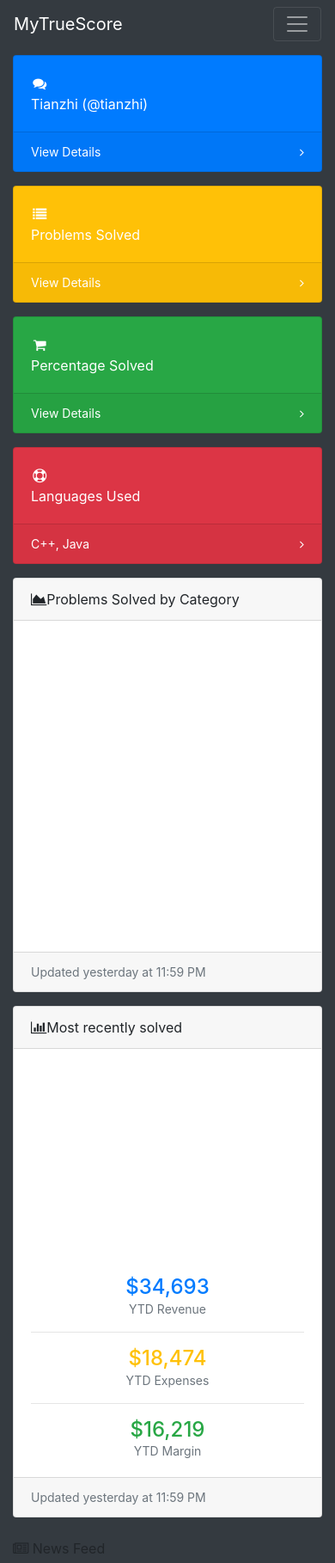
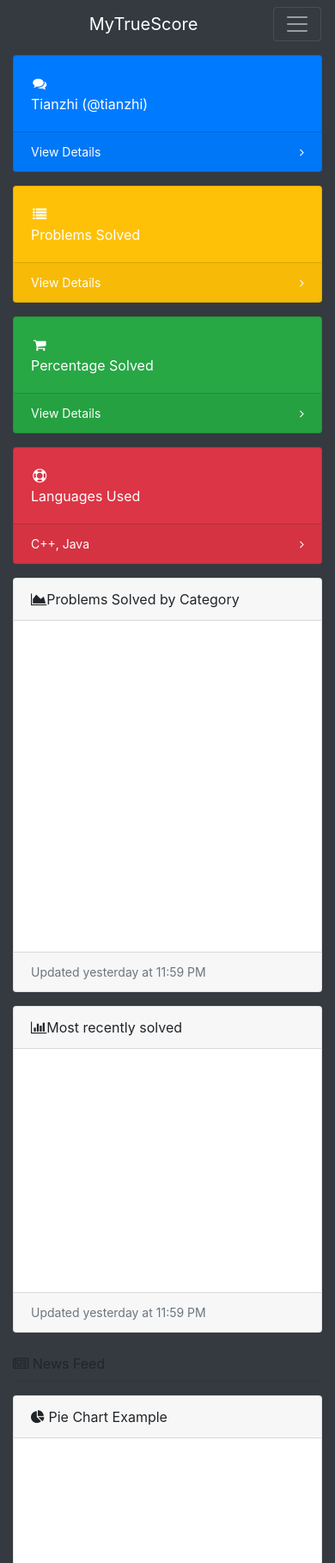
Before and after one commit to garyscary/myTrueScore, a Django app: template mysite/mytruescore/templates/dashboard.html in a window 390 px wide; the page is wider, and only the part inside the window is pictured. Shown: the top 1818 px of that part at 86% size. Run offline with Django 3.2, Linux system fonts and the light colour scheme; the template is opened without the code that fills it, so the values that code supplies are empty; a map, chart or similar area stays blank; some libraries are stand-ins or nearby versions.

Commit message:
MOD: minor changes in UI

```diff
--- a/mysite/mytruescore/templates/dashboard.html
+++ b/mysite/mytruescore/templates/dashboard.html
@@ -27,6 +27,8 @@
   <link href="vendor/datatables/dataTables.bootstrap4.css" rel="stylesheet">
   <!-- Custom styles for this template-->
   <link href="css/sb-admin.css" rel="stylesheet">
+  <script src="vendor/chart.js/Chart.min.js"></script>
+  <script src="js/sb-admin-charts.min.js"></script>
 </head>
 
 <body class="fixed-nav sticky-footer bg-dark sidenav-toggled" id="page-top">{% load staticfiles %}
@@ -43,7 +45,7 @@
   <meta name="viewport" content="width=device-width, initial-scale=1, shrink-to-fit=no">
   <meta name="description" content="">
   <meta name="author" content="">
-  <title>SB Admin - Start Bootstrap Template</title>
+  <title>MyTrueScore</title>
   <!-- Bootstrap core CSS-->
   <link href="vendor/bootstrap/css/bootstrap.min.css" rel="stylesheet">
   <!-- Custom fonts for this template-->
@@ -58,12 +60,11 @@
 
   <!-- Navigation-->
   <nav class="navbar navbar-expand-lg navbar-dark bg-dark fixed-top" id="mainNav">
-    <a class="navbar-brand" href="index.html">MyTrueScore</a>
+    <a class="navbar-brand"><div style="color: white;">MyTrueScore</a></div>
     <button class="navbar-toggler navbar-toggler-right" type="button" data-toggle="collapse" data-target="#navbarResponsive" aria-controls="navbarResponsive" aria-expanded="false" aria-label="Toggle navigation">
       <span class="navbar-toggler-icon"></span>
     </button>
     <div class="collapse navbar-collapse" id="navbarResponsive">
-
       <ul class="navbar-nav sidenav-toggler">
         <li class="nav-item">
           <a class="nav-link text-center" id="sidenavToggler">
@@ -72,33 +73,6 @@
         </li>
       </ul>
       <ul class="navbar-nav ml-auto">
-        <li class="nav-item dropdown">
-
-          <div class="dropdown-menu" aria-labelledby="messagesDropdown">
-            <h6 class="dropdown-header">New Messages:</h6>
-            <div class="dropdown-divider"></div>
-            <a class="dropdown-item" href="#">
-              <strong>David Miller</strong>
-              <span class="small float-right text-muted">11:21 AM</span>
-              <div class="dropdown-message small">Hey there! This new version of SB Admin is pretty awesome! These messages clip off when they reach the end of the box so they don't overflow over to the sides!</div>
-            </a>
-            <div class="dropdown-divider"></div>
-            <a class="dropdown-item" href="#">
-              <strong>Jane Smith</strong>
-              <span class="small float-right text-muted">11:21 AM</span>
-              <div class="dropdown-message small">I was wondering if you could meet for an appointment at 3:00 instead of 4:00. Thanks!</div>
-            </a>
-            <div class="dropdown-divider"></div>
-            <a class="dropdown-item" href="#">
-              <strong>John Doe</strong>
-              <span class="small float-right text-muted">11:21 AM</span>
-              <div class="dropdown-message small">I've sent the final files over to you for review. When you're able to sign off of them let me know and we can discuss distribution.</div>
-            </a>
-            <div class="dropdown-divider"></div>
-            <a class="dropdown-item small" href="#">View all messages</a>
-          </div>
-        </li>
-
         <li class="nav-item">
           <form class="form-inline my-2 my-lg-0 mr-lg-2">
             <div class="input-group">
@@ -214,16 +188,7 @@
                 <div class="col-sm-8 my-auto"><div class="chartjs-size-monitor" style="position: absolute; left: 0px; top: 0px; right: 0px; bottom: 0px; overflow: hidden; pointer-events: none; visibility: hidden; z-index: -1;"><div class="chartjs-size-monitor-expand" style="position:absolute;left:0;top:0;right:0;bottom:0;overflow:hidden;pointer-events:none;visibility:hidden;z-index:-1;"><div style="position:absolute;width:1000000px;height:1000000px;left:0;top:0"></div></div><div class="chartjs-size-monitor-shrink" style="position:absolute;left:0;top:0;right:0;bottom:0;overflow:hidden;pointer-events:none;visibility:hidden;z-index:-1;"><div style="position:absolute;width:200%;height:200%;left:0; top:0"></div></div></div>
                   <canvas id="myBarChart" width="972" height="486" class="chartjs-render-monitor" style="display: block; height: 243px; width: 486px;"></canvas>
                 </div>
-                <div class="col-sm-4 text-center my-auto">
-                  <div class="h4 mb-0 text-primary">$34,693</div>
-                  <div class="small text-muted">YTD Revenue</div>
-                  <hr>
-                  <div class="h4 mb-0 text-warning">$18,474</div>
-                  <div class="small text-muted">YTD Expenses</div>
-                  <hr>
-                  <div class="h4 mb-0 text-success">$16,219</div>
-                  <div class="small text-muted">YTD Margin</div>
-                </div>
+
               </div>
             </div>
             <div class="card-footer small text-muted">Updated yesterday at 11:59 PM</div>
@@ -240,9 +205,9 @@
           <div class="card mb-3">
             <div class="card-header">
               <i class="fa fa-pie-chart"></i> Pie Chart Example</div>
-            <div class="card-body"><div class="chartjs-size-monitor" style="position: absolute; left: 0px; top: 0px; right: 0px; bottom: 0px; overflow: hidden; pointer-events: none; visibility: hidden; z-index: -1;"><div class="chartjs-size-monitor-expand" style="position:absolute;left:0;top:0;right:0;bottom:0;overflow:hidden;pointer-events:none;visibility:hidden;z-index:-1;"><div style="position:absolute;width:1000000px;height:1000000px;left:0;top:0"></div></div><div class="chartjs-size-monitor-shrink" style="position:absolute;left:0;top:0;right:0;bottom:0;overflow:hidden;pointer-events:none;visibility:hidden;z-index:-1;"><div style="position:absolute;width:200%;height:200%;left:0; top:0"></div></div></div>
-              <canvas id="myPieChart" width="672" height="672" class="chartjs-render-monitor" style="display: block; height: 336px; width: 336px;"></canvas>
-            </div>
+              <div class="card-body"><div class="chartjs-size-monitor" style="position: absolute; left: 0px; top: 0px; right: 0px; bottom: 0px; overflow: hidden; pointer-events: none; visibility: hidden; z-index: -1;"><div class="chartjs-size-monitor-expand" style="position:absolute;left:0;top:0;right:0;bottom:0;overflow:hidden;pointer-events:none;visibility:hidden;z-index:-1;"><div style="position:absolute;width:1000000px;height:1000000px;left:0;top:0"></div></div><div class="chartjs-size-monitor-shrink" style="position:absolute;left:0;top:0;right:0;bottom:0;overflow:hidden;pointer-events:none;visibility:hidden;z-index:-1;"><div style="position:absolute;width:200%;height:200%;left:0; top:0"></div></div></div>
+                <canvas id="myPieChart" width="672" height="672" class="chartjs-render-monitor" style="display: block; height: 336px; width: 336px;"></canvas>
+              </div>
             <div class="card-footer small text-muted">Updated yesterday at 11:59 PM</div>
           </div>
           <!-- Example Notifications Card-->
@@ -258,7 +223,6 @@
               </li></a>
               <a href="https://www.hackerrank.com/wtianzhi" target="_blank">
               <li class="list-group-item d-flex justify-content-between align-items-center">
-                <img src=""  alt="">
                 Hackerrank
                 <span class="badge badge-primary badge-pill">5</span>
               </li></a>
--- a/mysite/mytruescore/views.py
+++ b/mysite/mytruescore/views.py
@@ -6,5 +6,5 @@ from .scraper import *
 def dashboard(request):
     test = leetcode('dt9').solvedQuestions()
     test = firecode('12834').solvedQuestions()
-    return HttpResponse(test)
+    # return HttpResponse(test)
     return render(request, 'dashboard.html')
```
